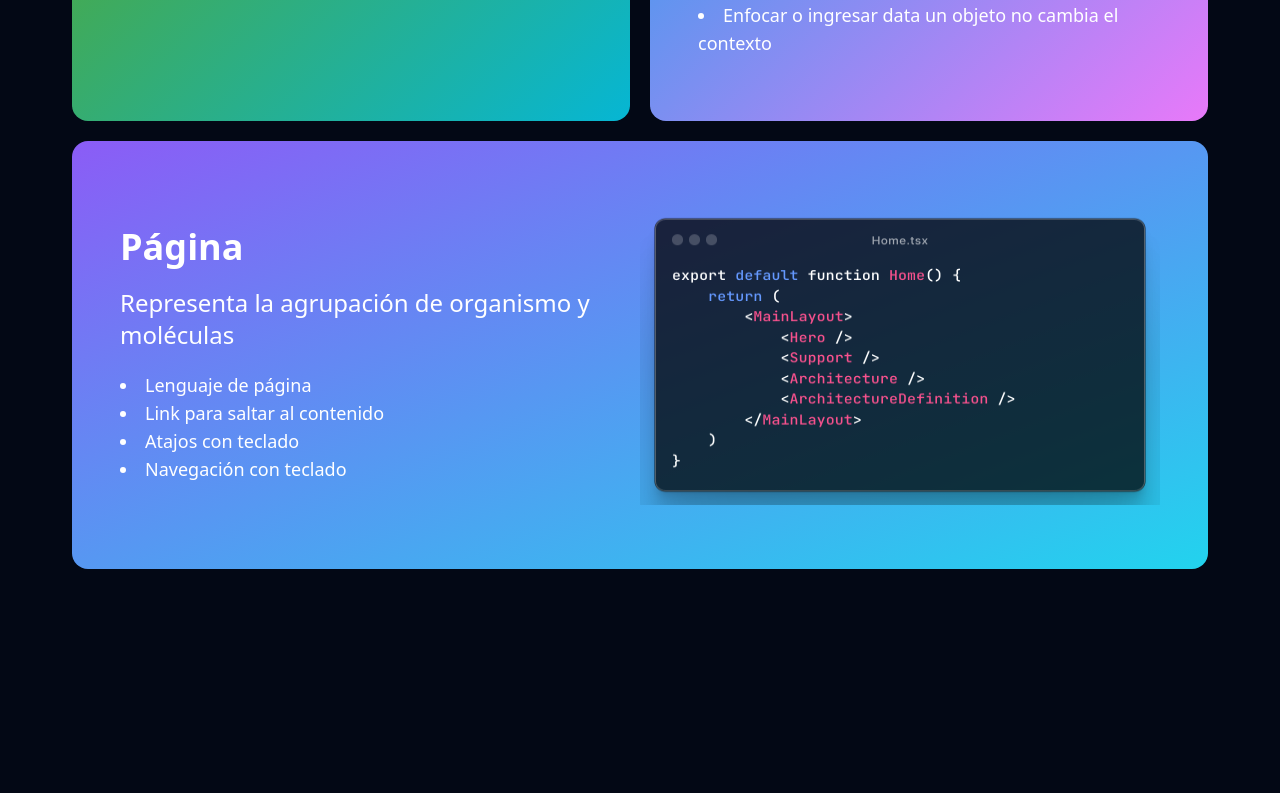
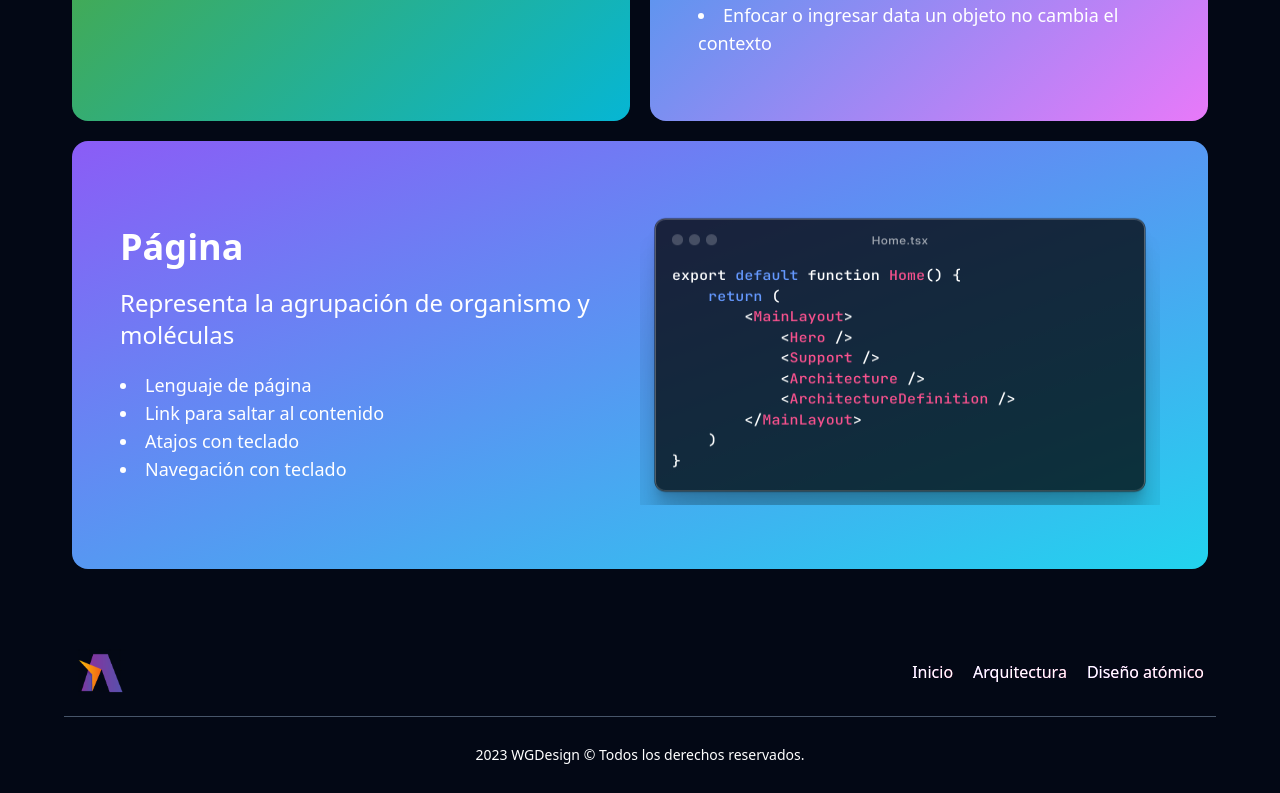
Before and after one commit to tebasp/accesibility-architecture, a Next.js app: page / in a window 1280 px wide. Shown: the part 2434-3227 px from the top of the page. Before the commit the page ends 3003 px from the top, so only its background shows below. Built offline with nearby package versions, Linux system fonts and the light colour scheme.

Commit message:
Add footer to main layout

```diff
--- a/src/layouts/MainLayout.tsx
+++ b/src/layouts/MainLayout.tsx
@@ -1,7 +1,7 @@
 import { FC } from 'react'
 import Head from 'next/head'
 import { NavBar } from '@/components/molecules'
-import { NeonCircle } from '@/components/atoms'
+import { Footer } from '@/components/organisms'
 
 interface Props {
     children: JSX.Element | JSX.Element[]
@@ -27,9 +27,10 @@ export const MainLayout: FC<Props> = ({
                 <link rel="icon" href="/favicon.ico" />
             </Head>
 
-            <div className="relative h-full w-full text-white font-light max-w-6xl mx-auto">
+            <div className="relative  text-white font-light max-w-6xl mx-auto">
                 <NavBar />
                 <main>{children}</main>
+                <Footer />
             </div>
         </>
     )
```
